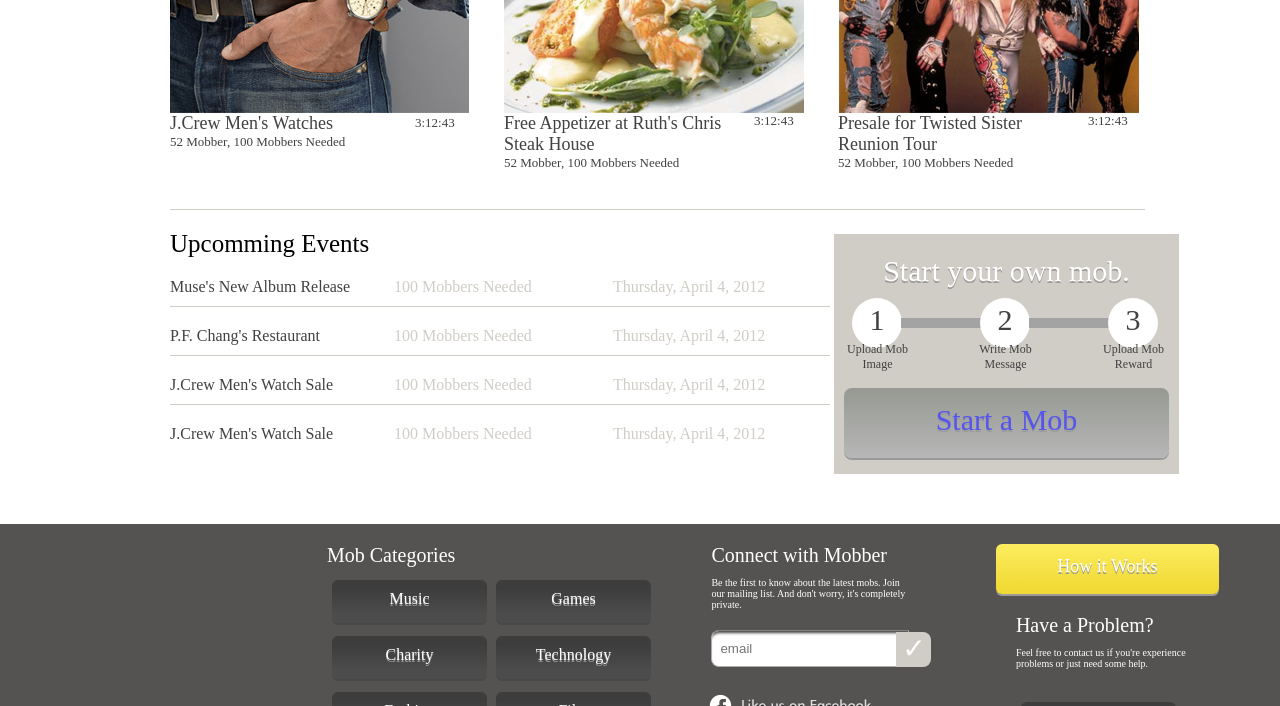
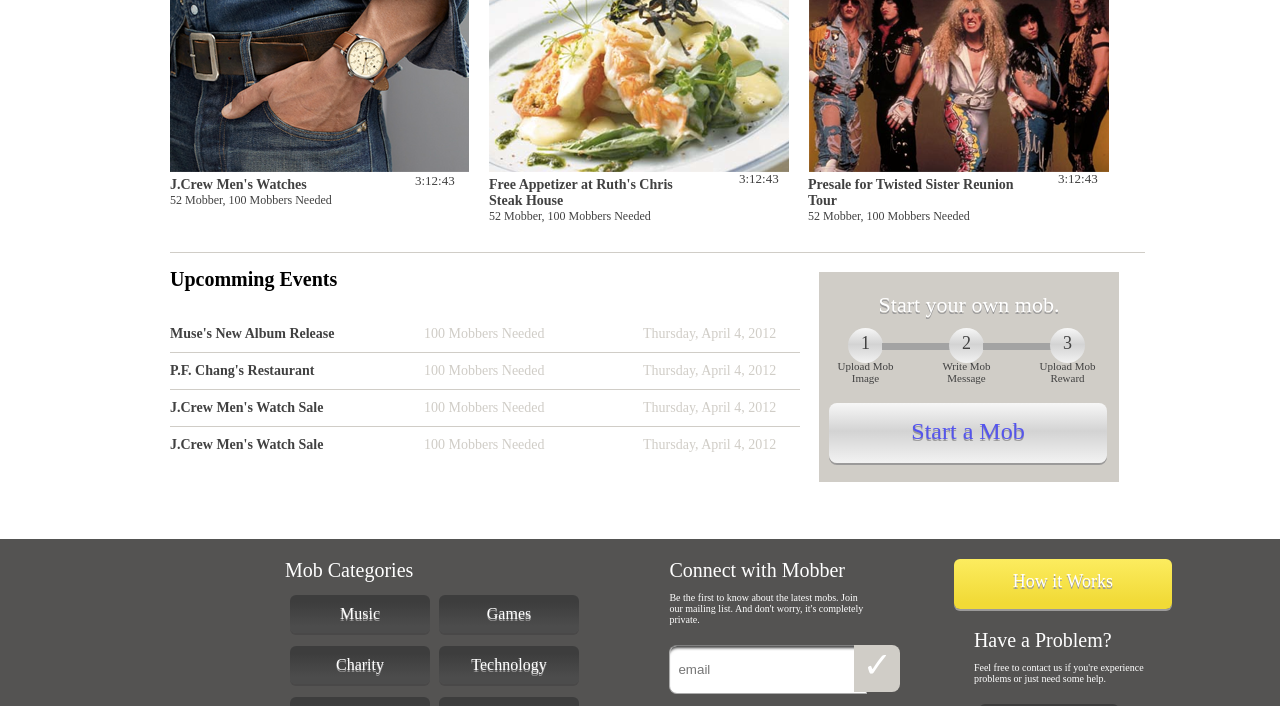
Before and after one commit to BrandonEMiller/mobber, a plain HTML site: page index.html in a window 1280 px wide. Shown: the part 830-1536 px from the top of the page. Drawn offline with Linux system fonts and the light colour scheme.

Commit message:
Fixed Allignment

```diff
--- a/index.html
+++ b/index.html
@@ -82,6 +82,7 @@
       <div class="postbuttonribbon">
         <img class="ribbonimage" src="images/awardribbon.png">
         <div class="ribbontext1">Your Reward</div>
+        <div class="ribbontext2">Ticket Presale Entrance</div>
       </div>
 
       <div class="postribbontext">This Mob will only be released if it is joined by the needed amount of mobbers. Spread the word!</div>
@@ -126,25 +127,25 @@
 
       <div class="subeventtextbold">Muse's New Album Release</div>
       <div class="subeventtext">100 Mobbers Needed</div>
-      <div class="subeventtext">Thursday, April 4, 2012</div>
+      <div class="subeventtexttime">Thursday, April 4, 2012</div>
 
       <div class="subeventborder"></div>
 
       <div class="subeventtextbold">P.F. Chang's Restaurant</div>
       <div class="subeventtext">100 Mobbers Needed</div>
-      <div class="subeventtext">Thursday, April 4, 2012</div>
+      <div class="subeventtexttime">Thursday, April 4, 2012</div>
 
       <div class="subeventborder"></div>
 
       <div class="subeventtextbold">J.Crew Men's Watch Sale</div>
       <div class="subeventtext">100 Mobbers Needed</div>
-      <div class="subeventtext">Thursday, April 4, 2012</div>
+      <div class="subeventtexttime">Thursday, April 4, 2012</div>
 
       <div class="subeventborder"></div>
 
       <div class="subeventtextbold">J.Crew Men's Watch Sale</div>
       <div class="subeventtext">100 Mobbers Needed</div>
-      <div class="subeventtext">Thursday, April 4, 2012</div>
+      <div class="subeventtexttime">Thursday, April 4, 2012</div>
 
     </div> <!-- end subevents -->
 
@@ -207,8 +208,26 @@
         <input class ="fancy" type="email" placeholder="email">
         <div class="checkbox">&#x2713;</div>
 
-        <img class="mediaimage" src="images/footersocial.png">
+        <div class="socialmedtext">
+          <img src="images/facebook.png">
+          <div class="mediatext">Like us on Facebook</div>
+          <div class="footermedialine"></div>
 
+        </div>
+
+        <div class="socialmedtext">
+          <img src="images/twitter.png">
+          <div class="mediatext">Follow us on Twitter</div>
+          <div class="footermedialine"></div>
+
+        </div>
+
+        <div class="socialmedtext">
+          <img src="images/google.png">
+          <div class="mediatext">+1 us on Google</div>
+
+
+        </div>
       </div>
 
       <div class="footerfinalsection">
@@ -217,7 +236,7 @@
         </div>
 
       <div class="categories">Have a Problem?</div>
-      <div class="footertext">Feel free to contact us if you're experience problems or just need some help.</div>
+      <div class="footertext2">Feel free to contact us if you're experience problems or just need some help.</div>
 
       <div class="blackbutton">Email Us</div>
 
--- a/styles.css
+++ b/styles.css
@@ -183,7 +183,7 @@
   width: 140px;
   background: #D0CDC7;
   color: white;
-  height: 200;
+  height: 117px;
   display: inline-block;
   margin-right: 13px;
   text-shadow: 0 2px 0 rgb(155, 154, 154);
@@ -191,21 +191,23 @@
 
 .stats-box2 {
   width: 140px;
-  background: #414141;
+  background: #949090;
   color: white;
-  height: 200;
+  height: 33px;
   display: inline-block;
   margin-right: 13px;
+  line-height: 33px;
   text-shadow: 0 2px 0 rgb(155, 154, 154);
 }
 .stats-boxlast2 {
   width: 140px;
-  background: #414141;
+  background: #949090;
   color: white;
-  height: 200;
+  height: 33px;
   display: inline-block;
   margin-right: 0px;
-  margin-bottom: 35px;
+  margin-bottom: 25px;
+  line-height: 33px;
   text-shadow: 0 2px 0 rgb(155, 154, 154);
 }
 
@@ -225,7 +227,7 @@
    width: 140px;
   background: #D0CDC7;
   color: white;
-  height: 200;
+  height: 117px;
   display: inline-block;
   margin-right: 0;
   text-shadow: 0 2px 0 rgb(155, 154, 154);
@@ -251,6 +253,8 @@
 
 .sidebar .postbuttonribbon {
   display: inline-block;
+  position: relative;
+  z-index: -3;
   width: 300px;
   height: 70px;
   background: white;
@@ -271,20 +275,28 @@
   font-size: 18px;
   margin-top: 8px;
 }
+.sidebar .postbuttonribbon .ribbontext2 {
+  color:#414141;
+  display: inline-block;
+  font-family: Futura;
+  font-size: 12px;
+  margin-top: 37px;
+  margin-left: -110px;
+}
 
 .sidebar .postribbontext{
   color:#414141;
   display: inline-block;
   font-family: Futura;
   font-size: 12px;
-  margin-top: 13px;
+  margin-top: 15px;
   text-align: center;
 }
 
 .sidebar .socialmedia{
   display: inline-block;
   margin-left: -10px;
-  margin-top: 10px;
+  margin-top: 12px;
   margin-bottom: 150px;
 
 }
@@ -300,37 +312,41 @@
 }
 
 .submainimage1 {
-  width: 330px;
+  width: 315px;
   display: inline-block;
   color: black;
   margin-left: 328px;
+  margin-top: 40px;
 }
 
 .submainimage {
-  width: 330px;
+  width: 315px;
+  margin-top: 40px;
   display: inline-block;
   color: black;
 /*  margin-left: 262px;*/
 }
 
 .subtext {
-  width: 225px;
+  width: 215px;
 }
 
 .subimagetitle {
-  font-size: 18px;
+  font-size: 14px;
+  font-weight: bold;
   color: #414141;
+  margin-top: 5px;
 }
 
 .subimagetext {
-  font-size: 13px;
+  font-size: 12px;
   margin-bottom: 20px;
   color: #414141;
 }
 
 .subevents {
   margin-left: 328px;
-  width: 660px;
+  width: 645px;
   display: inline-block;
 }
 
@@ -349,58 +365,68 @@
   font-family: futura;
   font-size: 13px;
   margin-left: 250px;
-  margin-top: -78px;
+  margin-top: -73px;
 }
 
 .subtopborder {
   height: 1px;
   width: 975px;
   background: #D0CDC7;
-  margin-bottom: 20px;
+  margin-bottom: 15px;
+  margin-top: -10px;
 }
 
 .subeventtitle {
-  font-size: 25px;
-  margin-bottom: 20px;
+  font-size: 20px;
+  font-weight: bold;
+  margin-bottom: 35px;
 }
 
 
 .subeventtextbold{
-  font-size: 16px;
-  font-style: bold;
+  font-size: 14px;
+  font-weight: bold;
   display: inline-block;
-  width: 220px;
+  width: 250px;
   color: #414141;
 }
 .subeventtext{
   display: inline-block;
-  font-size: 16px;
+  font-size: 14px;
   width: 215px;
+  margin-bottom: 10px;
+  color: #D0CDC7;
+}
+
+.subeventtexttime{
+  display: inline-block;
+  font-size: 14px;
+  width: 152px;
   margin-bottom: 10px;
   color: #D0CDC7;
 }
 
 .subeventborder {
   height: 1px;
-  width: 660px;
+  width: 630px;
   background: #D0CDC7;
-  margin-bottom: 20px;
+  margin-bottom: 10px;
 }
 
 .startmobbox {
-  margin-top: 25px;
-  height: 240px;
-  width: 345px;
+  margin-top: 10px;
+  height: 210px;
+  width: 300px;
   background: #D0CDC7;
   display: inline-block;
-  margin-bottom: 50px;
+  margin-bottom: 57px;
 }
 
 
 .startboxtitle {
   color: white;
   text-align: center;
-  font-size: 30px;
+  font-size: 22px;
   margin-top: 20px;
   margin-bottom: 10px;
   text-shadow: 0 2px 0 rgb(155, 154, 154);
@@ -408,54 +434,54 @@
 
 .numbercircle1 {
   display: inline-block;
-  height: 50px;
-  width: 50px;
+  height: 35px;
+  width: 35px;
   border-radius: 100px;
-  background: white;
-  margin-left: 18px
+  background: linear-gradient(to bottom, rgba(247,247,247,1) 0%,rgba(211,211,211,1) 47%,rgba(242,242,242,1) 100%); /* W3C */
+  margin-left: 29px
 }
 
 .numbercircledigit {
   text-align: center;
   color: #414141;
-  font-size: 30px;
+  font-size: 18px;
   margin-top: 5px;
 }
 
 .postcircletext {
-  font-size: 12px;
+  font-size: 11px;
   color: #414141;
   text-align: center;
   width: 75px;
-  margin-left: -12px;
-  margin-top: 5px;
+  margin-left: -20px;
+  margin-top: 6px;
 
 }
 
 .numbercircle {
   display: inline-block;
-  height: 50px;
-  width: 50px;
+  height: 35px;
+  width: 35px;
   border-radius: 100px;
-  background: white;
+background: linear-gradient(to bottom, rgba(247,247,247,1) 0%,rgba(211,211,211,1) 47%,rgba(242,242,242,1) 100%); /* W3C */
   margin-left: -5px;
   margin-bottom: 40px;
 }
 
 .numberconnecter {
-  margin-top: 20px;
+  margin-top: 15px;
   margin-left: -5px;
   display: inline-block;
-  height: 10px;
-  width: 80px;
+  height: 7px;
+  width: 68px;
   background: #A3A3A3;
 }
 
 .startmobbutton {
-  width: 325px;
-  height: 70px;
+  width: 278px;
+  height: 60px;
   display: inline-block;
-  background: linear-gradient(to bottom, #969992 0%,#b7b7b7 100%); /* W3C */
+ background: linear-gradient(to bottom, rgba(247,247,247,1) 0%,rgba(211,211,211,1) 47%,rgba(242,242,242,1) 100%); /* W3C */
   border-radius: 6px;
   box-shadow: 0 2px 0 rgb(155, 154, 154);
   margin-left: 10px;
@@ -464,7 +490,7 @@
 }
 
 .startbuttontext {
-  font-size: 30px;
+  font-size: 24px;
   text-align: center;
   color: rgb(84, 84, 238);
   margin-top: 15px;
@@ -473,7 +499,7 @@
 
 .footer1 {
     display: inline-block;
-    height: 400px;
+    height: 340px;
    min-width: 1600px;
    margin: 0 auto;
    /*margin-left: -250px;
@@ -488,7 +514,7 @@
   display: inline-block;
   color:white;
   font-family: Futura;
-  margin-left: 327px;
+  margin-left: 285px;
 
 
 }
@@ -500,8 +526,8 @@
 }
 
 .blackbutton {
-  width: 135px;
-  height: 23px;
+  width: 120px;
+  height: 18px;
   display: inline-block;
   background: linear-gradient(to bottom, #3d3d3d 19%,#4c4c4c 82%); /* W3C */
   border-radius: 6px;
@@ -529,7 +555,7 @@
 }
 
 .fancy {
-  padding: 10px 8px;
+  padding: 16px 8px;
   width: 180px;
   border-radius: 8px 0 0 8px;
   border: 1px solid #acacac;
@@ -541,20 +567,42 @@
 .checkbox {
   display: inline-block;
   background: #D0CDC7;
-  width: 35px;
-  height: 35px;
+  width: 46px;
+  height: 47px;
   border-radius: 0 8px 8px 0;
-  margin-top: -35px;
+  margin-top: -49px;
   margin-left: 185px;
   color: white;
-  font-size: 28px;
+  font-size: 35px;
   text-align: center;
+  margin-bottom: 10px;
 
 }
 
 .mediaimage {
     margin-top: -1px;
     margin-left: -15px;
+}
+
+.socialmedtext {
+  display: inline-block;
+  color: white;
+  font-size: 13px;
+  font-family: Futura;
+
+
+}
+.mediatext {
+  display: inline-block;
+  margin-top: 3px;
+}
+
+.footermedialine {
+  display: inline-block;
+  width: 220px;
+  height: 1px;
+  background: black;
+  margin-top: 5px;
 }
 
 .footerfinalsection {
@@ -568,7 +616,7 @@
 }
 
 .footerbuttonyellow {
-  width: 223px;
+  width: 218px;
   height: 50px;
   display: inline-block;
   background: linear-gradient(to bottom, #fcec5f 0%,#f1da36 88%); /* W3C */
@@ -586,6 +634,13 @@
   text-shadow: 0 2px 0 rgb(155, 154, 154);
 }
 
+.footertext2 {
+    font-size: 10px;
+    margin-top: 10px;
+    margin-bottom: 7px;
+
+}
+
 .footerline {
   width: 175px;
   height: 1px;
```
Also changed, not shown: images/facebook.png (added), images/google.png (added), images/twitter.png (added), 2 other files.
